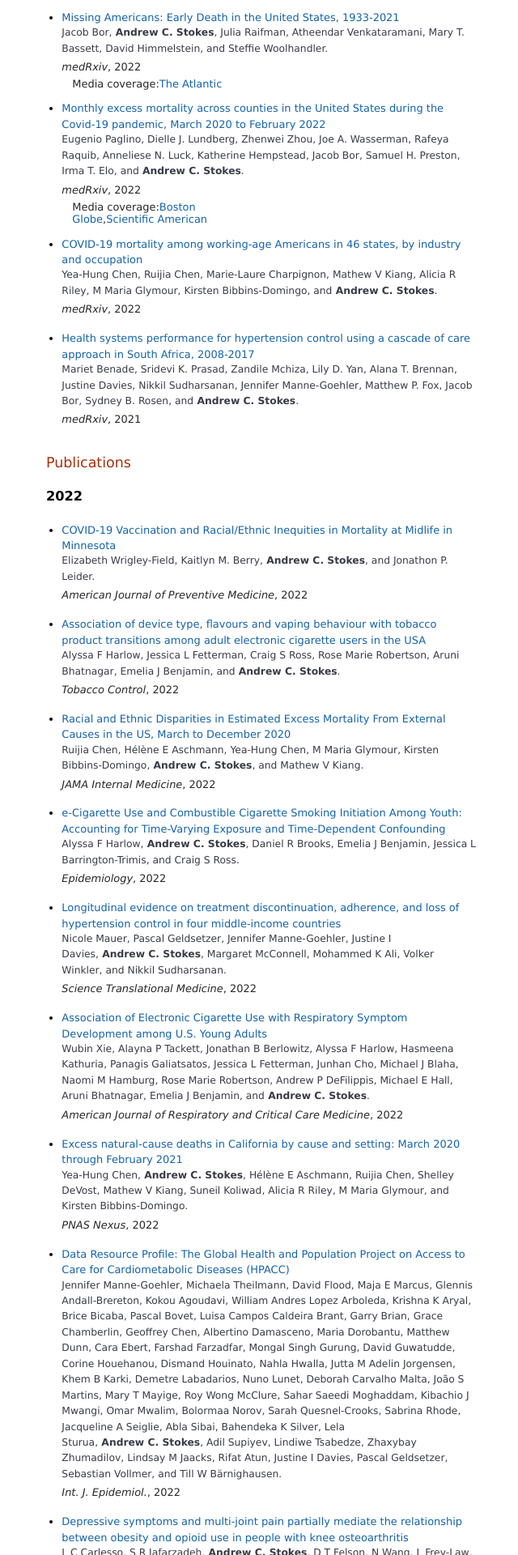
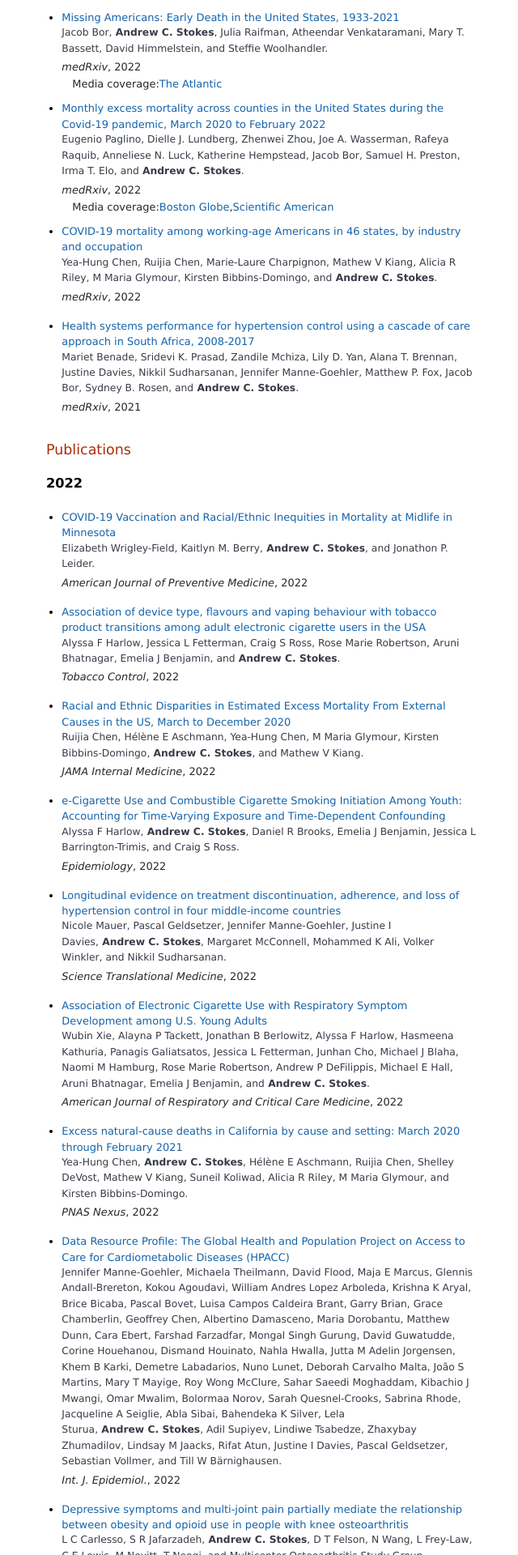
Before and after one commit to Aykerimm/andrew-profile, a Jekyll site: the page built from researches.html, in a window 1280 px wide. Shown: the part 511-2431 px from the top of the page at 81% size, without its empty margins (225-865 px from the left). Built offline with Jekyll 4.4.1, drawn with Linux system fonts in a browser that asks for light colours.

Commit message:
added margin

```diff
--- a/_sass/researches.scss
+++ b/_sass/researches.scss
@@ -46,8 +46,8 @@
 .research__meta-media-coverage {
     line-height: 1.2em;
     padding-left: 1em;
-    padding-right:10em;
-    margin-right: 10em; ;
+    //padding-right:1em;
+    margin-right: 0em; ;
     word-wrap: break-word;
 
 }
```
